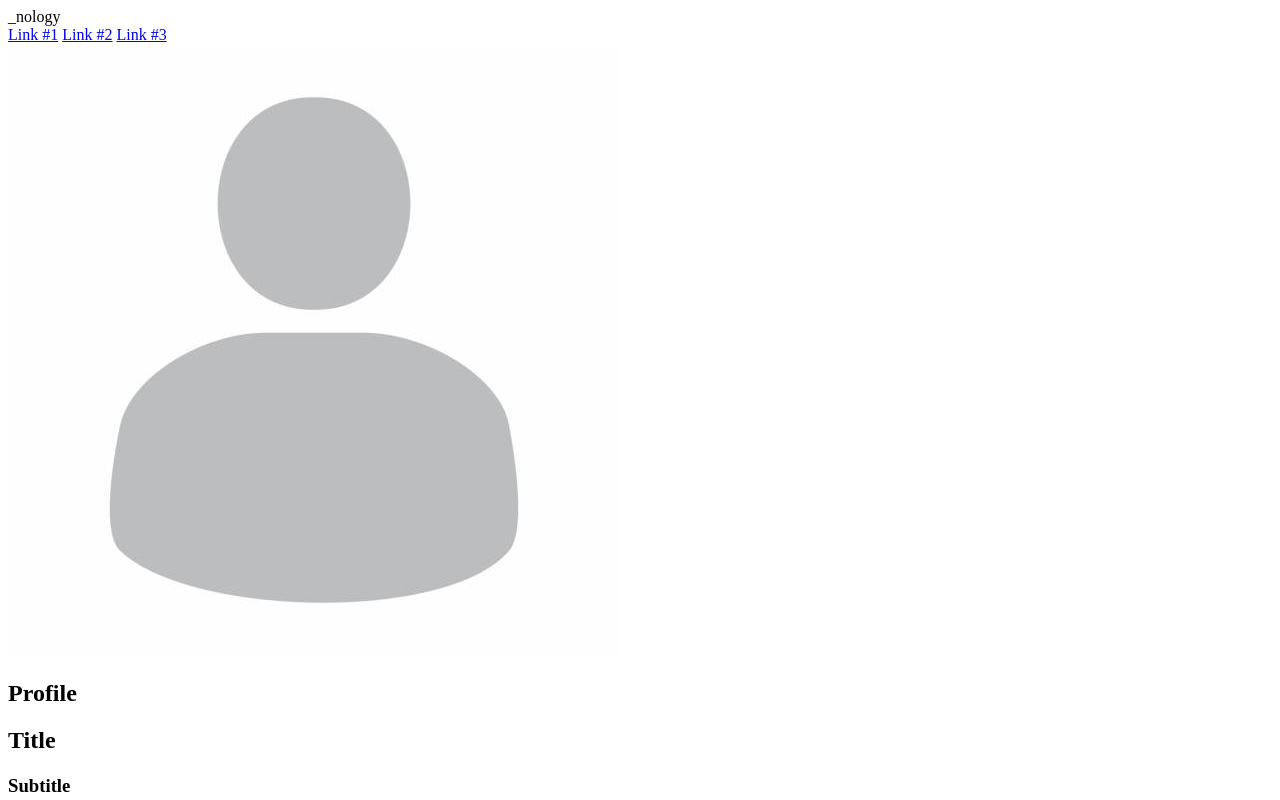
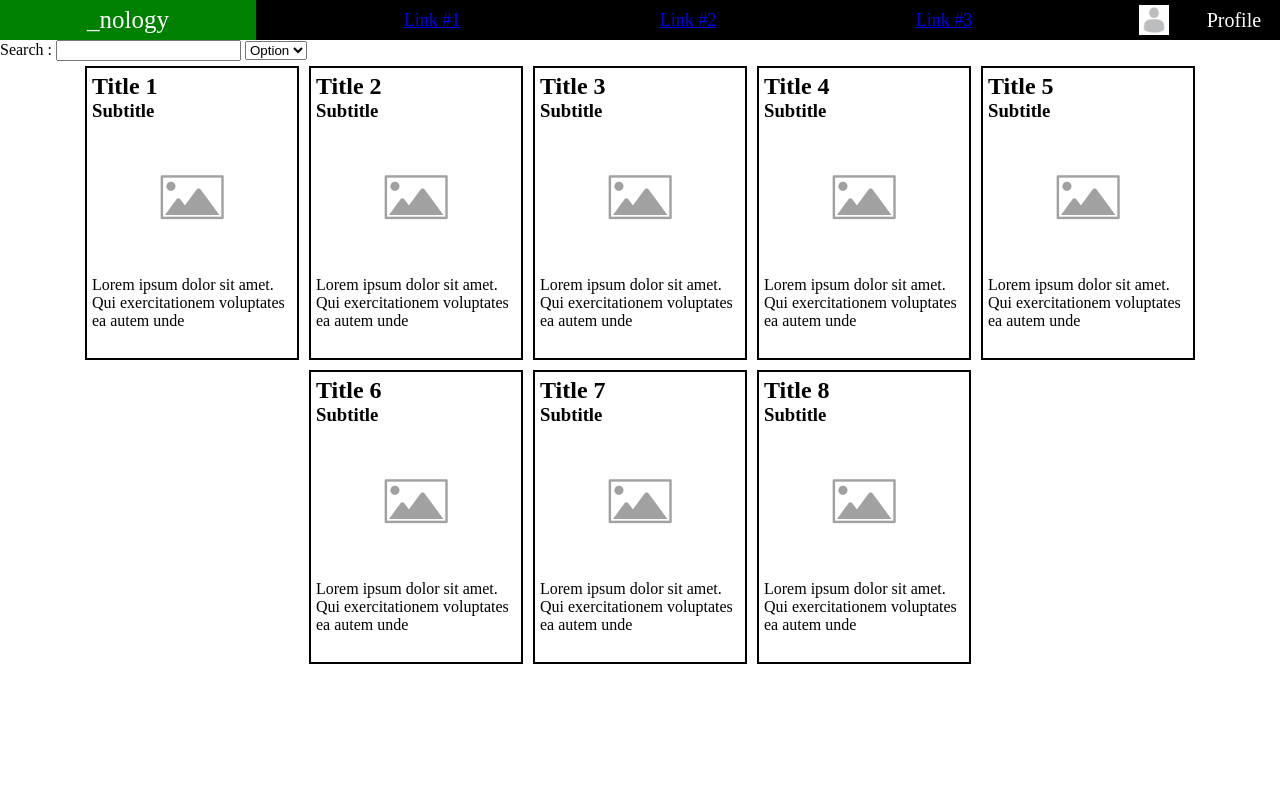
Before and after one commit to rachel2bester/flexbox-challenge, a plain HTML site: page index.html in a window 1280 px wide. Shown: the top 800 px of the page. Drawn offline with Linux system fonts and the light colour scheme.

Commit message:
formatted links and cards

```diff
--- a/index.html
+++ b/index.html
@@ -5,6 +5,7 @@
     <meta http-equiv="X-UA-Compatible" content="IE=edge">
     <meta name="viewport" content="width=device-width, initial-scale=1.0">
     <title>Document</title>
+    <link rel="stylesheet" href="style.css">
 </head>
 <body>
     <header>
@@ -16,19 +17,75 @@
             <a href="#">Link #3</a>
           </div>
           <div id="profile">
-              <img src="profile.jpg" alt="Profile">
-              <h1>Profile</h1>
-
+              <img id="profile-img" src="profile.jpg" alt="Profile">
+              Profile
           </div>
         </nav>
+        <div>
+            <label for="search">Search :</label>
+            <input type="text" id="search">
+            <label for="choose"></label>
+            <select id="choose">
+                <option value="volvo">Option</option>
+                <option value="saab">Saab</option>
+                <option value="fiat">Fiat</option>
+                <option value="audi">Audi</option>
+              </select>
+        </div>
       </header>
+
       <main>
-          <div class="card">
-            <h2>Title<h1>
-            <h3>Subtitle</h2>
-            <img src="image.png" alt="image">
-            <p>Lorem ipsum dolor sit amet. Qui exercitationem voluptates ea autem unde</p>
-          </div>
+        <div id="card-container">
+            <div class="card">
+                <h2>Title 1<h1>
+                <h3>Subtitle</h2>
+                <img src="image.png" alt="image">
+                <p>Lorem ipsum dolor sit amet. Qui exercitationem voluptates ea autem unde</p>
+            </div>
+            <div class="card">
+                <h2>Title 2<h1>
+                <h3>Subtitle</h2>
+                <img src="image.png" alt="image">
+                <p>Lorem ipsum dolor sit amet. Qui exercitationem voluptates ea autem unde</p>
+            </div>
+            <div class="card">
+                <h2>Title 3<h1>
+                <h3>Subtitle</h2>
+                <img src="image.png" alt="image">
+                <p>Lorem ipsum dolor sit amet. Qui exercitationem voluptates ea autem unde</p>
+            </div>
+            <div class="card">
+                <h2>Title 4<h1>
+                <h3>Subtitle</h2>
+                <img src="image.png" alt="image">
+                <p>Lorem ipsum dolor sit amet. Qui exercitationem voluptates ea autem unde</p>
+            </div>
+            <div class="card">
+                <h2>Title 5<h1>
+                <h3>Subtitle</h2>
+                <img src="image.png" alt="image">
+                <p>Lorem ipsum dolor sit amet. Qui exercitationem voluptates ea autem unde</p>
+            </div>
+            <div class="card">
+                <h2>Title 6<h1>
+                <h3>Subtitle</h2>
+                <img src="image.png" alt="image">
+                <p>Lorem ipsum dolor sit amet. Qui exercitationem voluptates ea autem unde</p>
+            </div>
+            <div class="card">
+                <h2>Title 7<h1>
+                <h3>Subtitle</h2>
+                <img src="image.png" alt="image">
+                <p>Lorem ipsum dolor sit amet. Qui exercitationem voluptates ea autem unde</p>
+            </div>
+            <div class="card">
+                <h2>Title 8<h1>
+                <h3>Subtitle</h2>
+                <img src="image.png" alt="image">
+                <p>Lorem ipsum dolor sit amet. Qui exercitationem voluptates ea autem unde</p>
+            </div>
+
+        </div>
 
       </main>
 </body>
--- a/style.css
+++ b/style.css
@@ -2,4 +2,64 @@
     margin: 0px;
 }
 
-nav
+nav {
+    background-color: black;
+    color: white;
+    display: flex;
+    justify-content: space-between;
+}
+
+#logo {
+    font-size: 25px;
+    height: 40px;
+    width: 20vw;
+    background-color: green;
+    display: flex;
+    text-align: center;
+    align-items: center;
+    justify-content: center;
+}
+
+#nav-links {
+    font-size: 18px;
+    height: 40px;
+    width: 60vw;
+    text-align: center;
+    display: flex;
+    justify-content: space-around;
+    align-items: center;
+
+}
+
+#profile-img {
+    width: 30px;
+    height: 30px;
+}
+
+#profile {
+    font-size: 20px;
+    height: 40px;
+    width: 20vh;
+    text-align: center;
+    display: flex;
+    justify-content: space-around;
+    align-items: center;
+}
+
+.card {
+    height: 280px;
+    border: solid black 2px;
+    width: 200px;
+    padding: 5px;
+    margin: 5px;
+}
+
+img {
+    width: 200px;
+}
+
+#card-container {
+    display: flex;
+    flex-wrap: wrap;
+    justify-content: center;
+}
```
